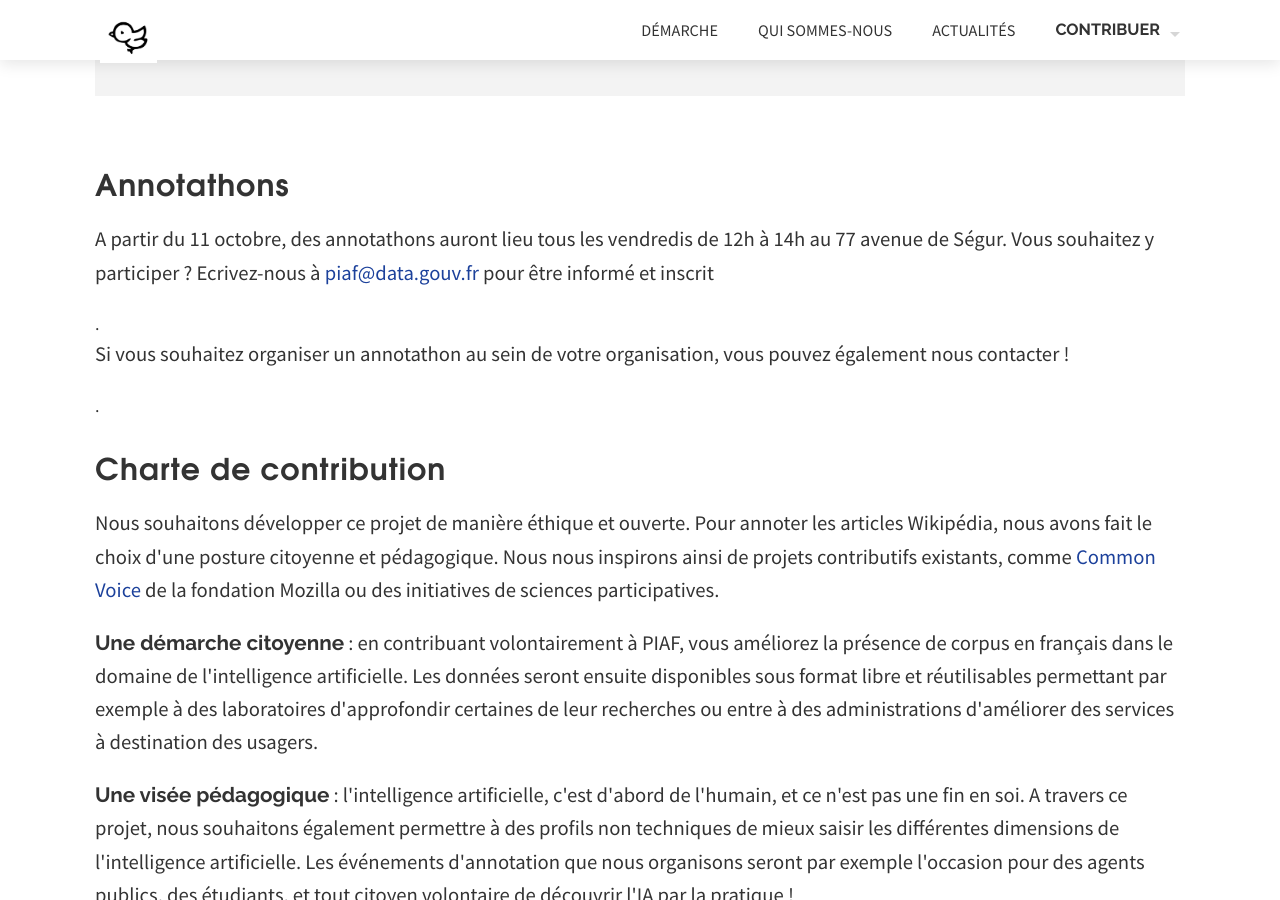
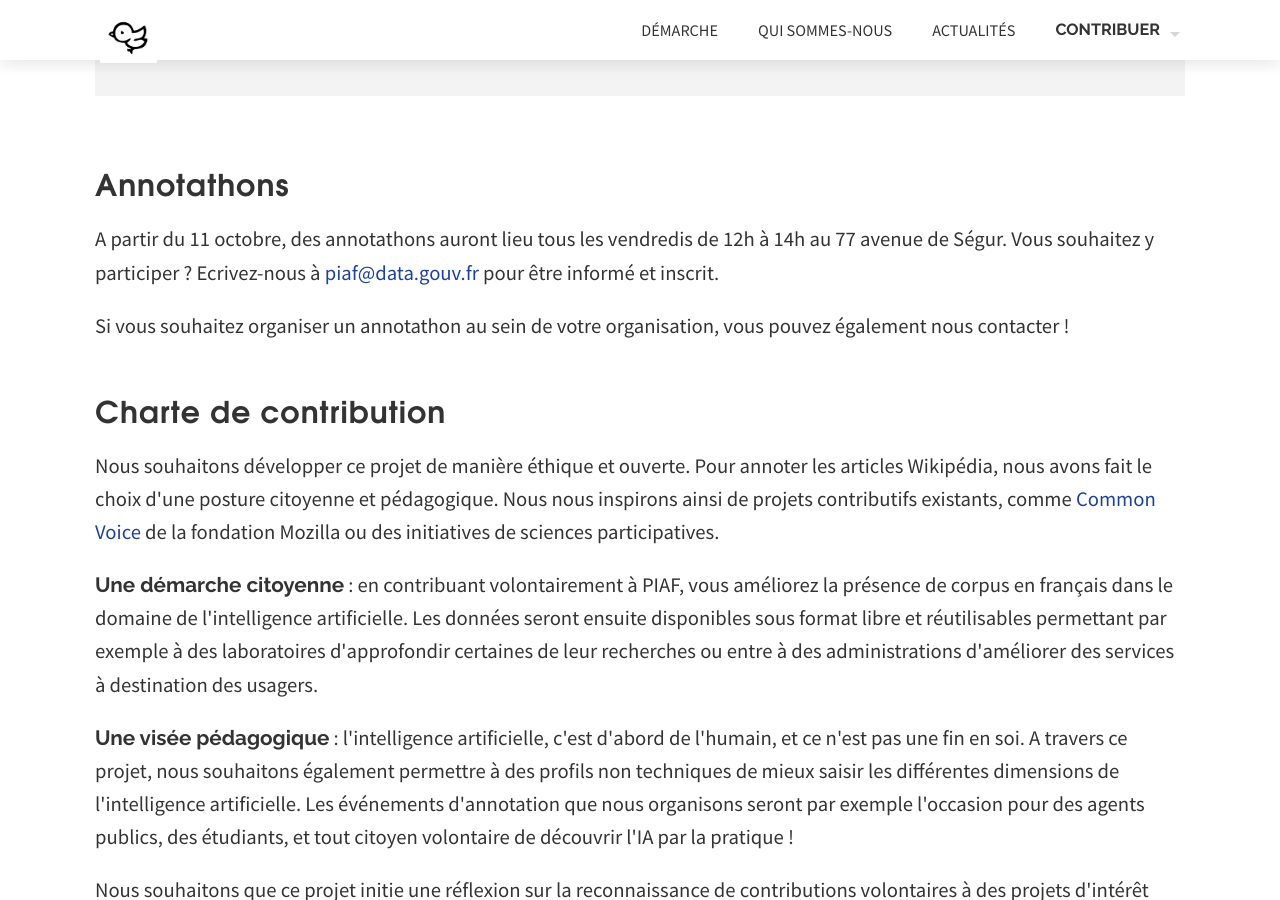
Before and after one commit to etalab/piaf-site, a Jekyll site: the page built from candidature-eig.html, in a window 1280 px wide and 900 px high, scrolled down 1375 px. Built offline with Jekyll 4.4.1, drawn with Linux system fonts in a browser that asks for light colours; nearby versions of some CDN libraries; some web fonts are replaced; library files that are not in the unit come from our copies.

Commit message:
Update candidature-eig.html
Corrects typos.

```diff
--- a/candidature-eig.html
+++ b/candidature-eig.html
@@ -25,7 +25,7 @@ section_id: candidature-eig
 		<p><strong>4. Validez votre contribution pour cet article et passez à un autre !</strong></p>
 
 	 	<div class='two spacing'></div>
-      		<img src="/img/piano1.PNG"/>
+      		<img src="img/piano1.PNG"/>
 		<div class='two spacing'></div>
        	</div>
     </div>
@@ -33,8 +33,8 @@ section_id: candidature-eig
     <div class='row'>
 	<div class='large-12 columns'>
 	   <h2>Annotathons</h2>
-	   <p> A partir du 11 octobre, des annotathons auront lieu tous les vendredis de 12h à 14h au 77 avenue de Ségur. Vous souhaitez y participer ? Ecrivez-nous à <a href="mailto:piaf@data.gouv.fr"> piaf@data.gouv.fr </a> pour être informé et inscrit </p>.
-	    <p> Si vous souhaitez organiser un annotathon au sein de votre organisation, vous pouvez également nous contacter ! </p>.
+	   <p> A partir du 11 octobre, des annotathons auront lieu tous les vendredis de 12h à 14h au 77 avenue de Ségur. Vous souhaitez y participer ? Ecrivez-nous à <a href="mailto:piaf@data.gouv.fr"> piaf@data.gouv.fr </a> pour être informé et inscrit. </p>
+	    <p> Si vous souhaitez organiser un annotathon au sein de votre organisation, vous pouvez également nous contacter ! </p>
 	</div>
     </div>
 
```
